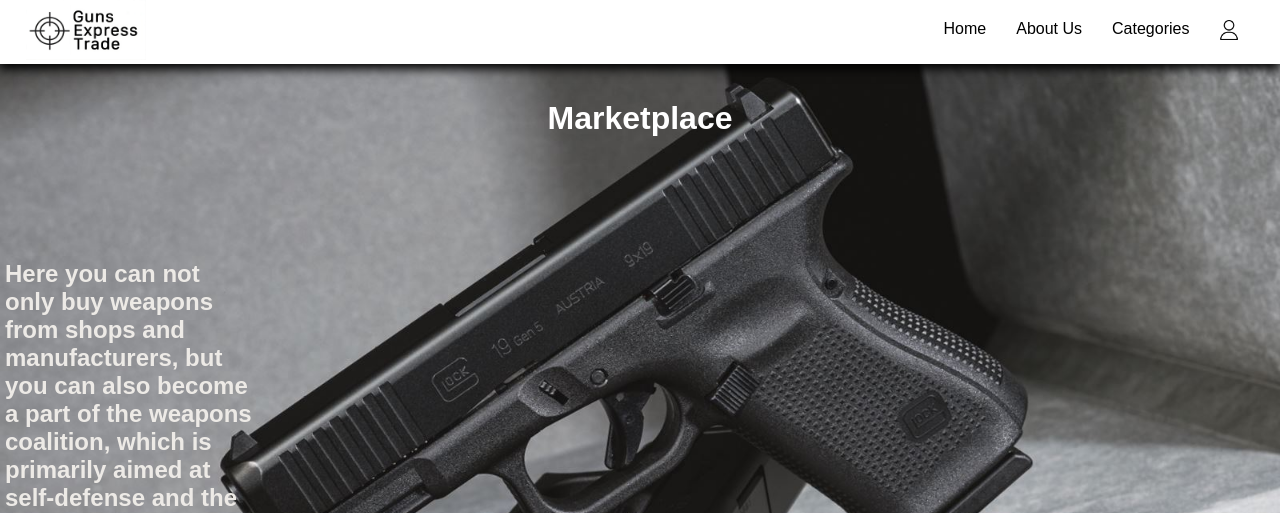
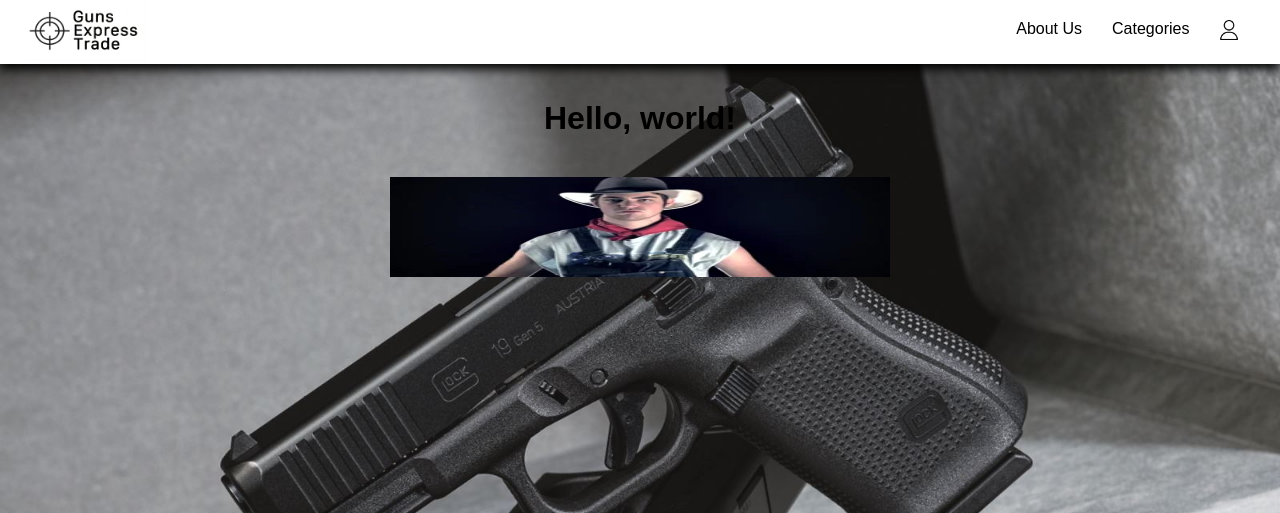
Before and after one commit to Sap2ch/ecommerce_guns_usa, a Django app: page / in a window 1280 px wide. Shown: the top 513 px of the page. Run offline with Django 4.2, Linux system fonts and the light colour scheme; the visitor is signed in with stand-in values (Sample User, id 1); data that the repository does not hold is empty.

Commit message:
Add files via upload

```diff
--- a/server/home/templates/base.html
+++ b/server/home/templates/base.html
@@ -29,7 +29,7 @@
             height="60" class="logo"></a></p>
         <nav>
             <ul>
-                <li><a href="{% url 'home' %}">Home</a></li>
+                <!-- <li><a href="{% url 'home' %}">Home</a></li> -->
                 <li><a href="{% url 'about' %}">About Us</a></li>
                 <!-- <li><a href="#">Categories &bigtriangledown;</a> -->
                 <li><a href="">Categories</a>
@@ -45,7 +45,7 @@
                 {% if request.user.is_authenticated %}
                     <li><a href="{% url 'profile' slug=user.username %}"><img src="{% static 'media/home.png' %}" width="20" height="20" class="home" alt=""></a>
                         <ul class="profile-list">
-                            <li><a href="{% url 'products' %}">All products</a></li>
+                            <li><a href="{% url 'home' %}">All products</a></li>
                             <li><a href="{% url 'my-products' %}">My products</a></li>
                             <li><a href="{% url 'create-products' %}">Create products </a></li>
                             <li><a href="{% url 'ffl' %}">FFL</a></li>
--- a/server/home/templates/index.html
+++ b/server/home/templates/index.html
@@ -1,4 +1,5 @@
 {% extends 'base.html' %}
+{% load static %}
 
 {% block content %}
 <div class="welcome">
@@ -7,4 +8,5 @@
 <h2 class="about-index">
     Here you can not only buy weapons from shops and manufacturers, but you can also become a part of the weapons coalition, which is primarily aimed at self-defense and the trade of civilian weapons.
 </h2>
+
 {% endblock %}
--- a/server/home/urls.py
+++ b/server/home/urls.py
@@ -2,7 +2,7 @@ from django.urls import path
 from .views import *
 
 urlpatterns = [
-    path('', IndexView.as_view(), name='home'),
+    # path('', IndexView.as_view(), name='home'),
     path('ammo/', AmmoView.as_view(), name='ammo'),
     path('about/', AboutView.as_view(), name='about'),
 ]
--- a/server/home/views.py
+++ b/server/home/views.py
@@ -3,13 +3,14 @@ from django.http import HttpResponse
 from django.views.generic import ListView
 from category.models import Category
 from django.views import View
+from django.contrib.auth.mixins import LoginRequiredMixin
 
 
 class IndexView(View):
     def get(self, request):
         return render(request, 'index.html', context={'request': request})
 
-class AmmoView(View):
+class AmmoView(LoginRequiredMixin, View):
     def get(self, request):
         return render(request, 'ammo.html')
 
--- a/server/products/templates/add-product.html
+++ b/server/products/templates/add-product.html
@@ -12,6 +12,7 @@
     {% endfor %}
     <button type="submit">Publish</button>
 </form>
+{% else %}
+<h1 class="not-add-product">Please, login!</h1>
 {% endif %}
-<h1 class="not-add-product">Please, login!</h1>
 {% endblock %}
--- a/server/products/templates/my-products.html
+++ b/server/products/templates/my-products.html
@@ -1,4 +1,5 @@
 {% extends 'base.html' %}
+{% load static %}
 
 {% block content %}
     <h1 style="text-align: center; margin-top: 100px">My products</h1>
@@ -21,4 +22,7 @@
         <h1>You don't have products!</h1>
     {% endif %}
     </div>
+    <img src="{% static 'media/advertising-guns.webp' %}"
+        alt="Реклама Recovery Roll"
+        class="bottom-banner" />
 {% endblock %}
--- a/server/products/templates/products.html
+++ b/server/products/templates/products.html
@@ -1,4 +1,5 @@
 {% extends 'base.html' %}
+{% load static %}
 
 {% block content %}
     <h1 style="text-align: center; margin-top: 100px">Hello, world!</h1>
@@ -16,5 +17,9 @@
             <p>Seller: <a href="{% url 'profile' slug=product.user.username %}">{{ product.user.username }}</a><b></b></p>
             <p>URL: <a href="{% url 'show-products' slug=product.slug %}">{{ product.slug }}</a><b></b></p>
         {% endfor %}
+        <img src="{% static 'media/advertising-guns.webp' %}"
+        alt="Реклама Recovery Roll"
+        class="bottom-banner" />
     </div>
+
 {% endblock %}
--- a/server/products/urls.py
+++ b/server/products/urls.py
@@ -2,8 +2,9 @@ from django.urls import path
 from .views import CreateProductView, ListProductView, MyProductsView, ShowProductsView
 
 urlpatterns = [
+    path('', ListProductView.as_view(), name='home'),
     path('create-products/', CreateProductView.as_view(), name='create-products'),
-    path('products/', ListProductView.as_view(), name='products'),
+    # path('products/', ListProductView.as_view(), name='products'),
     path('my-products/', MyProductsView.as_view(), name='my-products'),
     path('products/<slug:slug>/', ShowProductsView.as_view(), name='show-products'),
 ]
--- a/server/server/settings.py
+++ b/server/server/settings.py
@@ -133,7 +133,9 @@ MEDIA_ROOT = BASE_DIR / 'media/'  # Папка на сервере для хра
 # https://docs.djangoproject.com/en/4.2/ref/settings/#default-auto-field
 
 DEFAULT_AUTO_FIELD = 'django.db.models.BigAutoField'
+LOGIN_URL = '/login/'
 LOGIN_REDIRECT_URL = '/'
+LOGOUT_REDIRECT_URL = '/'
 
 # settings.py
 AUTHENTICATION_BACKENDS = [
--- a/server/static/css/styles.css
+++ b/server/static/css/styles.css
@@ -226,3 +226,10 @@ nav ul li .profile-list {
     height: auto;
     max-width: 70%;
 }
+
+.bottom-banner {
+    width: 500px;
+    height: 100px;
+    display: block;
+    margin: 40px auto;
+}
```
Also changed, not shown: server/authentication/forms.py (+8 -1 lines), server/static/media/advertising-guns.webp (added).
